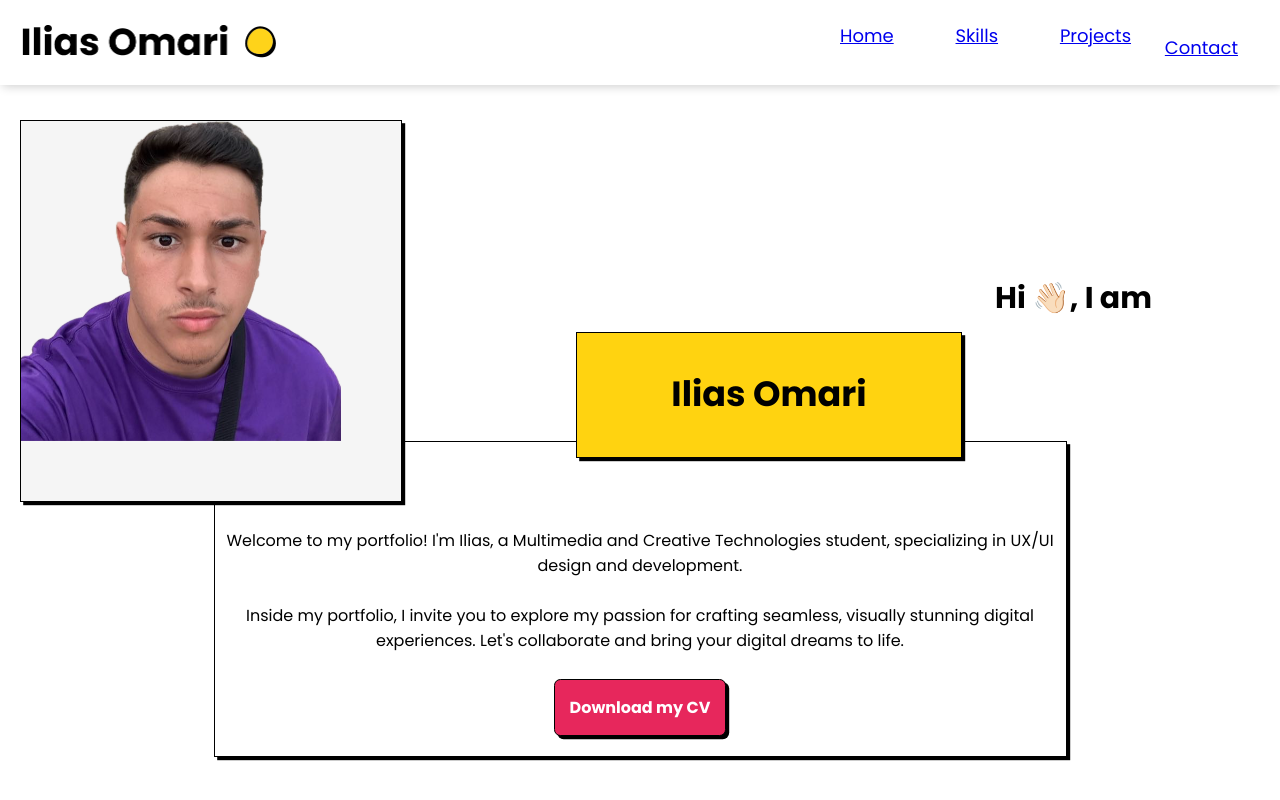
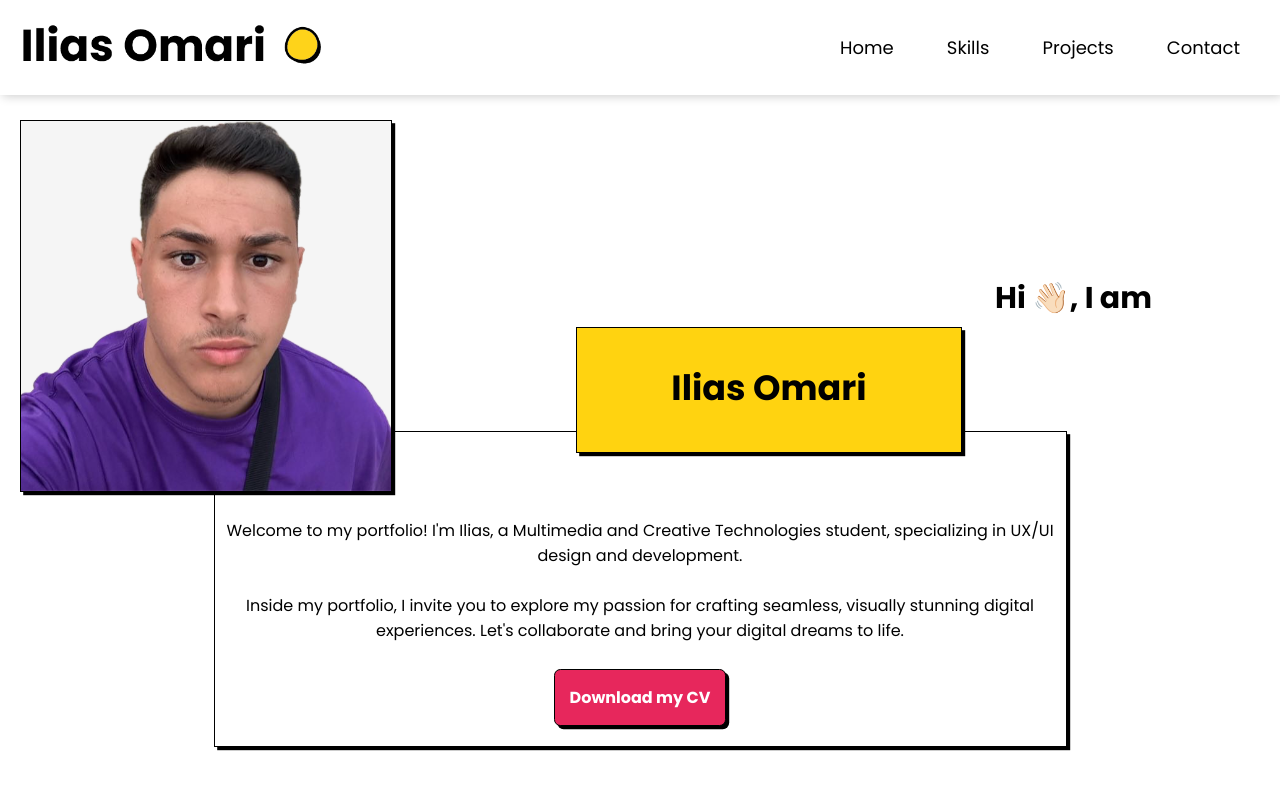
Before and after one commit to IliasOmari/Portfolio-Ilias_Omari, a React (Vite) app in the folder Portfolio_Ilias_Omari/: page / in a window 1280 px wide. Built offline with nearby package versions, Linux system fonts and the light colour scheme.

Commit message:
adapting CSS on homepage desktop

```diff
--- a/Portfolio_Ilias_Omari/src/components/Navbar.jsx
+++ b/Portfolio_Ilias_Omari/src/components/Navbar.jsx
@@ -49,21 +49,24 @@ const Navbar = () => {
           </div>
         )}
       </div>
+
+
       <div className="navigation">
-        <ul>
-          <li>
-            <a href="#">Home</a>
-          </li>
-          <li>
-            <a href="#">Skills</a>
-          </li>
-          <li>
-            <a href="#">Projects</a>
-          </li>
-          <li id="contact-button">
-            <a href="#">Contact</a>
-          </li>
-        </ul>
+      <ul>
+              <Link to={"/"}>
+                <p id="home-button-desktop">Home</p>
+              </Link>
+              <Link to={"/skills"}>
+                <p id="skills-button-desktop">Skills</p>
+              </Link>
+              <Link to={"/projects"}>
+                <p id="projects-button-desktop">Projects</p>
+              </Link>
+
+              <Link to={"/contact"}>
+                <p id="contact-button-desktop">Contact</p>
+              </Link>
+            </ul>
       </div>
     </div>
   );
--- a/Portfolio_Ilias_Omari/src/components/navbar-modules.css
+++ b/Portfolio_Ilias_Omari/src/components/navbar-modules.css
@@ -123,10 +123,11 @@
   .navigation {
     display: none;
   }
+}
 
 @media (min-width: 1024px) {
   .logo img {
-      width: 40%;
+    width: 47%;
   }
 
   .hamburger-icon {
@@ -146,6 +147,8 @@
     list-style-type: none;
   }
 
-
+  .navigation ul a {
+    text-decoration: none;
+    color: black;
   }
 }
--- a/Portfolio_Ilias_Omari/src/components/pages/home-modules.css
+++ b/Portfolio_Ilias_Omari/src/components/pages/home-modules.css
@@ -164,8 +164,13 @@
 
   @media (min-width: 1024px) {
     .ilias-image {
-      width: 380px;
-      height: 380px;
+      width: 370px;
+      height: 370px;
+    }
+
+    .image {
+      width: 370px;
+      height: 370px;
     }
 
     .ilias-name {
```
Lines whose indentation alone changed are shown as unchanged.
